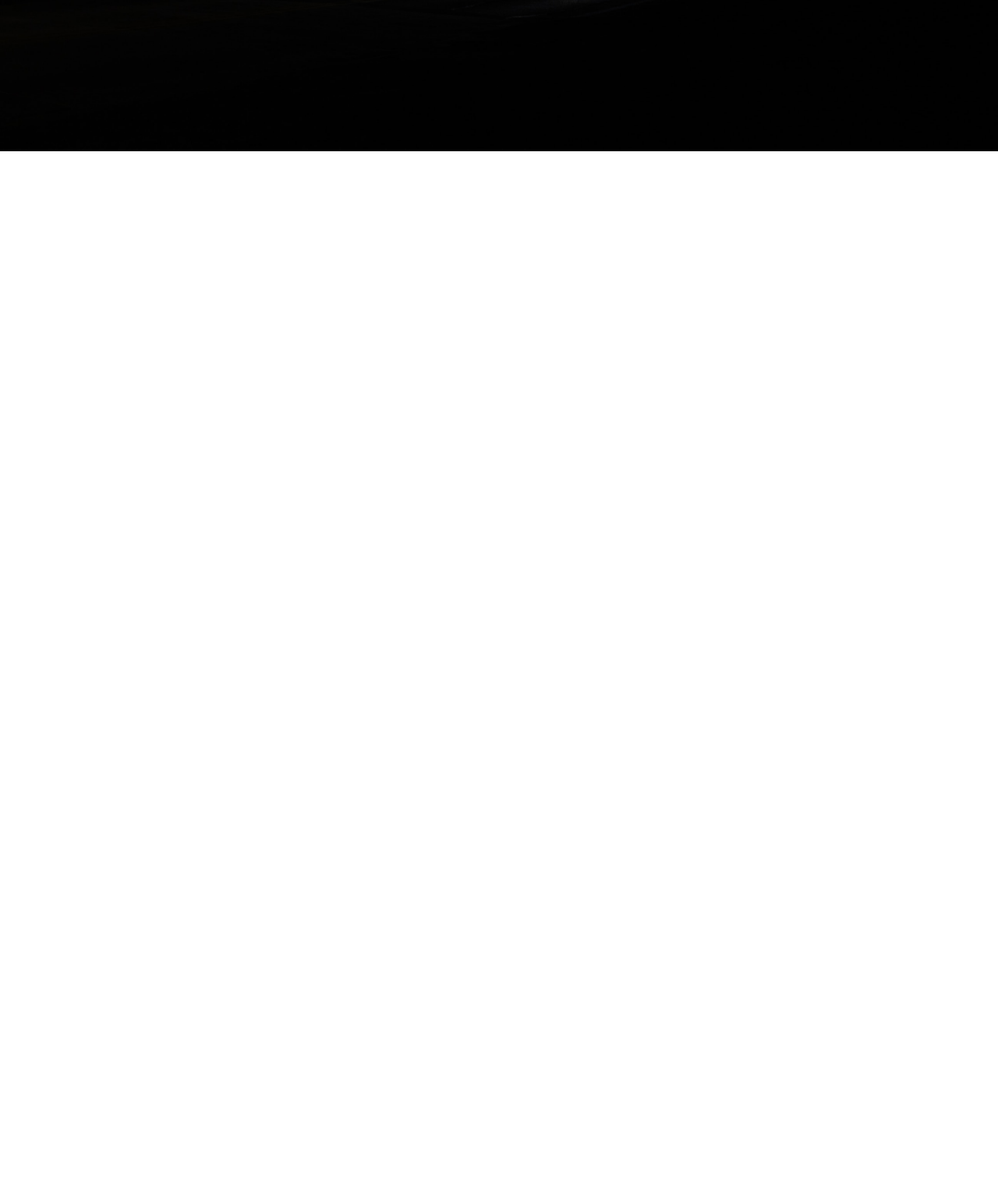
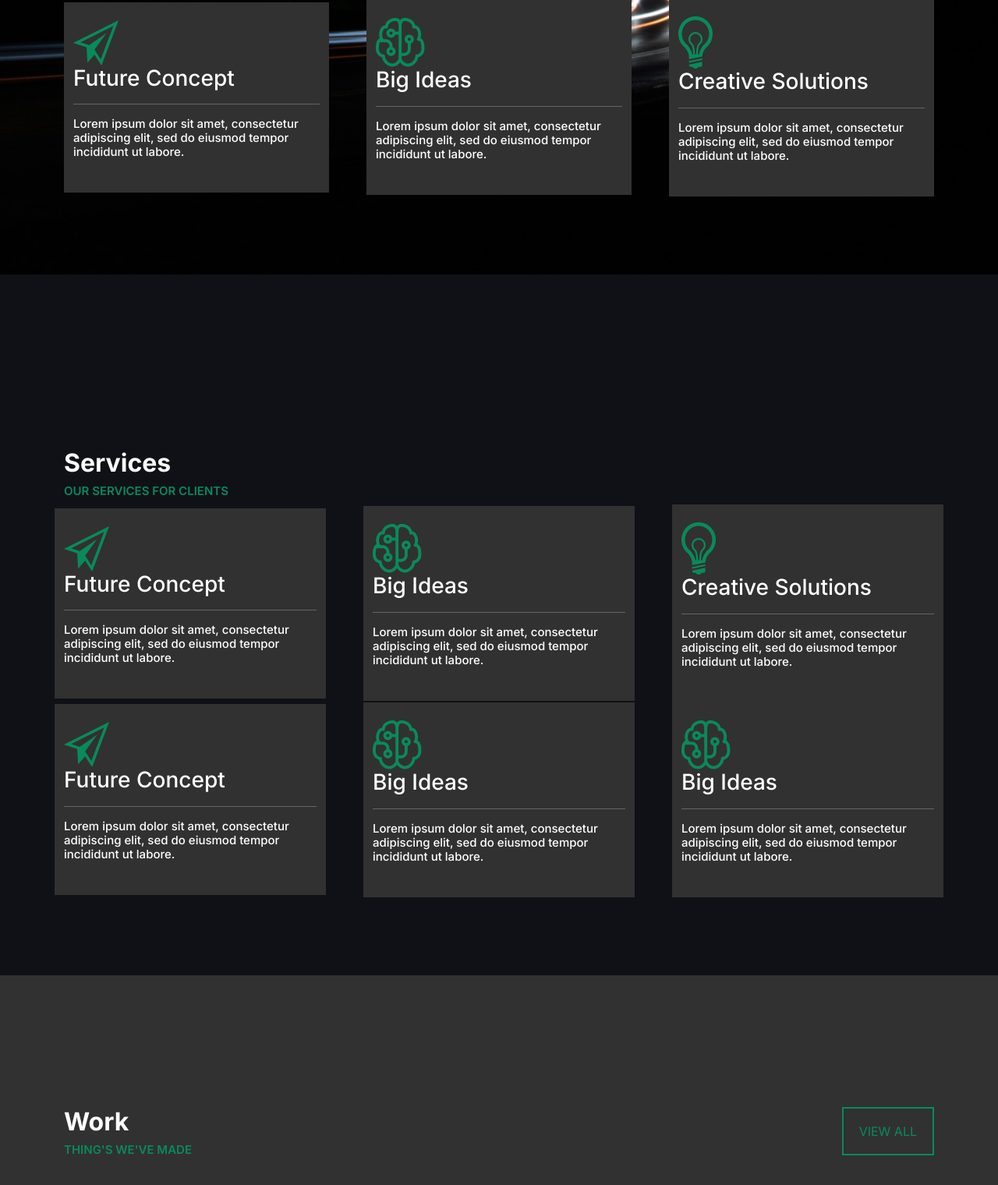
Before and after one commit to randysetiawan/DigitalAgency, a plain HTML site: page index.html in a window 1280 px wide. Shown: the part 606-2126 px from the top of the page at 78% size. Before the commit the page ends 800 px from the top, so only its background shows below. Drawn offline with nearby package versions, Linux system fonts and the light colour scheme.

Commit message:
add service and work section

```diff
--- a/index.html
+++ b/index.html
@@ -22,7 +22,9 @@
                 <a class="navbar-brand" href="#">
                     <h1>Logo</h1>
                 </a>
-                <button class="navbar-toggler" type="button" data-bs-toggle="collapse" data-bs-target="#collapsibleNavbarPart" aria-controls="collapsibleNavbarPart" aria-expanded="false" aria-label="Toggle navigation">
+                <button class="navbar-toggler" type="button" data-bs-toggle="collapse"
+                    data-bs-target="#collapsibleNavbarPart" aria-controls="collapsibleNavbarPart" aria-expanded="false"
+                    aria-label="Toggle navigation">
                     <span class="navbar-toggler-icon">
                         <i class="fas fa-bars"></i>
                     </span>
@@ -30,19 +32,19 @@
                 <div class="collapse navbar-collapse" id="collapsibleNavbarPart">
                     <ul class="navbar-nav ms-auto mb-2 mb-lg-0">
                         <li class="nav-item">
-                            <a class="nav-link" href="#">Home</a>
+                            <a class="nav-link" href="#section1">Home</a>
                         </li>
                         <li class="nav-item">
-                            <a class="nav-link" href="#">Services</a>
+                            <a class="nav-link" href="#section2">Services</a>
                         </li>
                         <li class="nav-item">
-                            <a class="nav-link" href="#">Work</a>
+                            <a class="nav-link" href="#section3">Work</a>
                         </li>
                         <li class="nav-item">
-                            <a class="nav-link" href="#">About us</a>
+                            <a class="nav-link" href="#section4">About us</a>
                         </li>
                         <li class="nav-item">
-                            <a class="nav-link" href="#">Blog</a>
+                            <a class="nav-link" href="#section5">Blog</a>
                         </li>
                         <button id="contactButton">CONTACT</button>
                         <a href="#">
@@ -57,26 +59,102 @@
             <h1>We Are Digital <br> Agency</h1>
             <button id="gettingStartedButton">GETTING STARTED</button>
             <div class="container">
-                <div class="row d-flex justify-content-center align-items-center">
-                  <div class="col-lg-4">
-                    <img src="image1.jpg" class="img-fluid">
-                    <h3>Item 1</h3>
-                    <p>Description 1</p>
+                <div class="row d-flex justify-content-center align-items-center gap-5">
+                    <div class="col hero-card">
+                        <img src="./images/Vector.png" class="img-fluid hero-card-img">
+                        <h3>Future Concept</h3>
+                        <hr>
+                        <p>Lorem ipsum dolor sit amet, consectetur
+                            adipiscing elit, sed do eiusmod tempor
+                            incididunt ut labore.</p>
+                    </div>
+                    <div class="col hero-card">
+                        <img src="./images/Vector-1.png" class="img-fluid hero-card-img">
+                        <h3>Big Ideas</h3>
+                        <hr>
+                        <p>Lorem ipsum dolor sit amet, consectetur
+                            adipiscing elit, sed do eiusmod tempor
+                            incididunt ut labore.</p>
+                    </div>
+                    <div class="col hero-card">
+                        <img src="./images/Vector-2.png" class="img-fluid hero-card-img">
+                        <h3>Creative Solutions</h3>
+                        <hr>
+                        <p>Lorem ipsum dolor sit amet, consectetur
+                            adipiscing elit, sed do eiusmod tempor
+                            incididunt ut labore.</p>
+                    </div>
+                </div>
+            </div>
+        </div>
+    </section>
+    <section id="section2">
+        <div class="container" id="container2">
+            <h1>Services</h1>
+            <h2>OUR SERVICES FOR CLIENTS</h2>
+            <div class="row d-flex justify-content-center align-items-center gap-5">
+                <div class="col hero-card">
+                    <img src="./images/Vector.png" class="img-fluid hero-card-img">
+                    <h3>Future Concept</h3>
+                    <hr>
+                    <p>Lorem ipsum dolor sit amet, consectetur
+                        adipiscing elit, sed do eiusmod tempor
+                        incididunt ut labore.</p>
+                </div>
+                <div class="col hero-card">
+                    <img src="./images/Vector-1.png" class="img-fluid hero-card-img">
+                    <h3>Big Ideas</h3>
+                    <hr>
+                    <p>Lorem ipsum dolor sit amet, consectetur
+                        adipiscing elit, sed do eiusmod tempor
+                        incididunt ut labore.</p>
                   </div>
-                  <div class="col-lg-4">
-                    <img src="image2.jpg" class="img-fluid">
-                    <h3>Item 2</h3>
-                    <p>Description 2</p>
+                  <div class="col hero-card">
+                    <img src="./images/Vector-2.png" class="img-fluid hero-card-img">
+                    <h3>Creative Solutions</h3>
+                    <hr>
+                    <p>Lorem ipsum dolor sit amet, consectetur
+                        adipiscing elit, sed do eiusmod tempor
+                        incididunt ut labore.</p>
                   </div>
-                  <div class="col-lg-4">
-                    <img src="image3.jpg" class="img-fluid">
-                    <h3>Item 3</h3>
-                    <p>Description 3</p>
                   </div>
-                </div>
-              </div>
+                  <div class="row d-flex justify-content-center align-items-center gap-5">
+                  <div class="col hero-card">
+                    <img src="./images/Vector.png" class="img-fluid hero-card-img">
+                    <h3>Future Concept</h3>
+                    <hr>
+                    <p>Lorem ipsum dolor sit amet, consectetur
+                        adipiscing elit, sed do eiusmod tempor
+                        incididunt ut labore.</p>
+                  </div>
+                  <div class="col hero-card">
+                    <img src="./images/Vector-1.png" class="img-fluid hero-card-img">
+                    <h3>Big Ideas</h3>
+                    <hr>
+                    <p>Lorem ipsum dolor sit amet, consectetur
+                        adipiscing elit, sed do eiusmod tempor
+                        incididunt ut labore.</p>
+                  </div>
+                  <div class="col hero-card">
+                    <img src="./images/Vector-1.png" class="img-fluid hero-card-img">
+                    <h3>Big Ideas</h3>
+                    <hr>
+                    <p>Lorem ipsum dolor sit amet, consectetur
+                        adipiscing elit, sed do eiusmod tempor
+                        incididunt ut labore.</p>
+                  </div>
+             </div>
+        </div>
+    </section>
+    <section id="section3">
+        <div class="container d-flex" id="container3">
+            <div>
+                <h1>Work</h1>
+                <h2>THING'S WE'VE MADE</h2>
+            </div>
+            <div class="ms-auto">
+                <button id="viewAllButton">VIEW ALL</button>
+            </div>
         </div>
     </section>
 </body>
-
-</html>
--- a/style.css
+++ b/style.css
@@ -26,10 +26,11 @@ p {
 
 section {
     width: 100vw;
-    height: 100vh;
+    min-height: 100vh;
     background-color: #101017;
     background-position: center;
     background-size: cover;
+    padding: 100px 0;
 }
 
 #section1 {
@@ -37,14 +38,18 @@ section {
 }
 
 #daNavbar {
-    padding-top: 30px;
-    padding-left: 57px;
-    padding-right: 57px;
+    padding: 10px 50px;
+    position: fixed;
+    top: 0;
+    left: 0;
+    right: 0;
+    z-index: 999;
+    background-color: rgba(0, 0, 0, 0.8);
 }
 
 #daNavbar .navbar-toggler .fas.fa-bars {
-    color: #098A5B; /* Replace with your desired color */
-    font-size: 20px; /* Adjust the size of the icon as needed */
+    color: #098A5B;
+    font-size: 20px;
 }
 
 .navbar-nav {
@@ -52,7 +57,7 @@ section {
 }
 
 .navbar .nav-item {
-    margin-right: 62px;
+    margin-right: 20px;
 }
 
 .navbar .nav-link {
@@ -70,7 +75,7 @@ section {
 
 #contactButton {
     padding: 17px;
-    margin-right: 56px;
+    margin-right: 20px;
     background: none;
     border: 2px solid #098A5B;
     font-weight: 700;
@@ -82,7 +87,7 @@ section {
 }
 
 #container1 {
-    margin-top: 100px;
+    margin-top: 200px;
     display: flex;
     flex-direction: column;
     justify-content: center;
@@ -94,13 +99,67 @@ section {
 
 #container1 h1 {
     font-weight: 700;
-    font-size: 64px;
+    font-size: 48px;
 }
 
 #gettingStartedButton {
     padding: 28px 22px;
+    margin-top: 35px;
+    margin-bottom: 35px;
     width: fit-content;
     background: none;
     border: 2px solid #098A5B;
     color: #098A5B;
 }
+
+.hero-card {
+    padding-top: 23px;
+    padding-bottom: 27px;
+    padding-left: 14px;
+    padding-right: 25px;
+    background-color: #313131;
+}
+
+.hero-card-img {
+    height: 60px;
+}
+
+#container2 {
+    padding-top: 123px;
+}
+
+#container2 h1 {
+    font-weight: 700;
+    font-size: 32px;
+}
+
+#container2 h2 {
+    font-weight: 600;
+    font-size: 15px;
+}
+
+#section3 {
+    background-color: #313131;
+}
+
+#container3 {
+    padding-top: 69px;
+}
+
+#container3 h1 {
+    font-weight: 700;
+    font-size: 32px;
+}
+
+#container3 h2 {
+    font-weight: 600;
+    font-size: 15px;
+}
+
+#viewAllButton {
+    padding: 17px 20px;
+    width: fit-content;
+    background: none;
+    border: 2px solid #098A5B;
+    color: #098A5B;
+}
```
